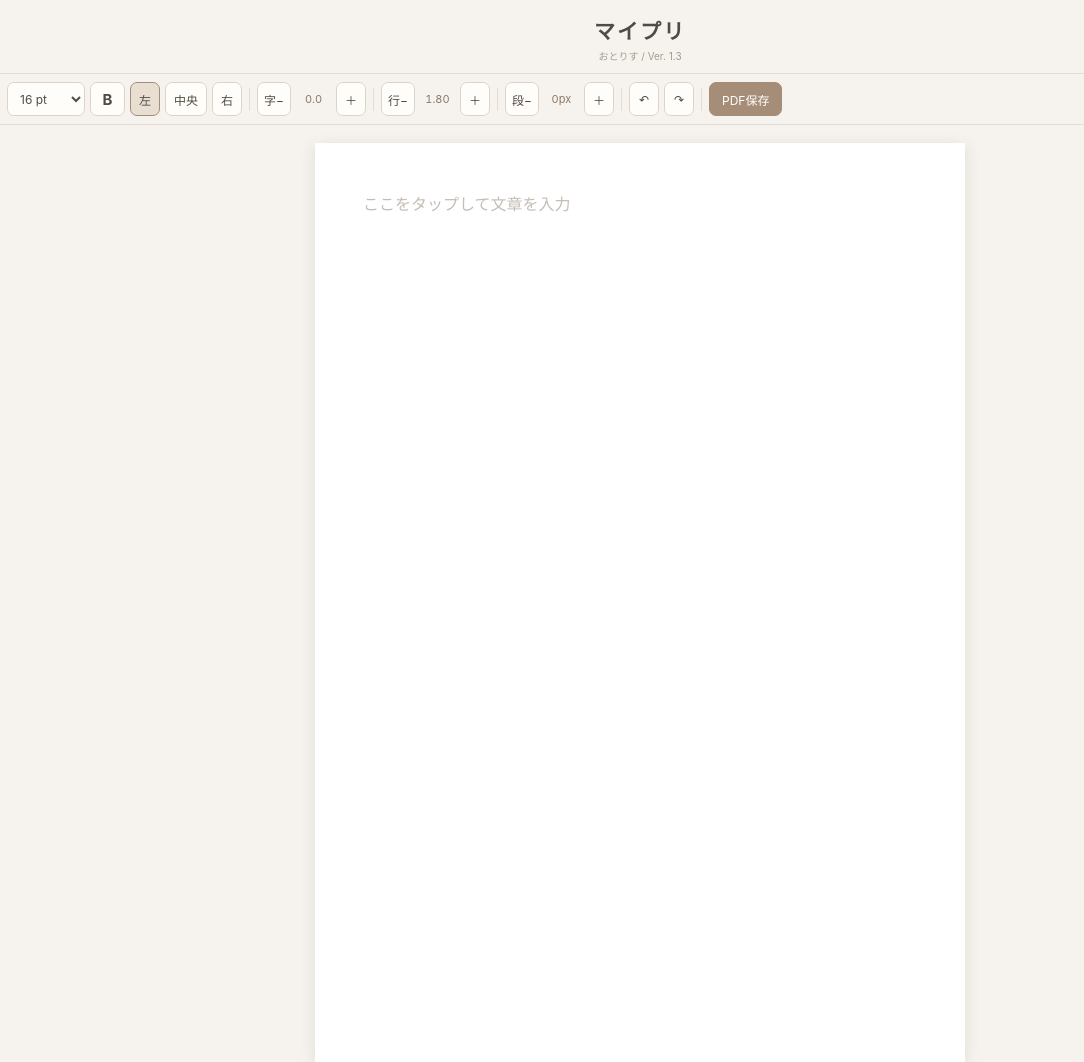
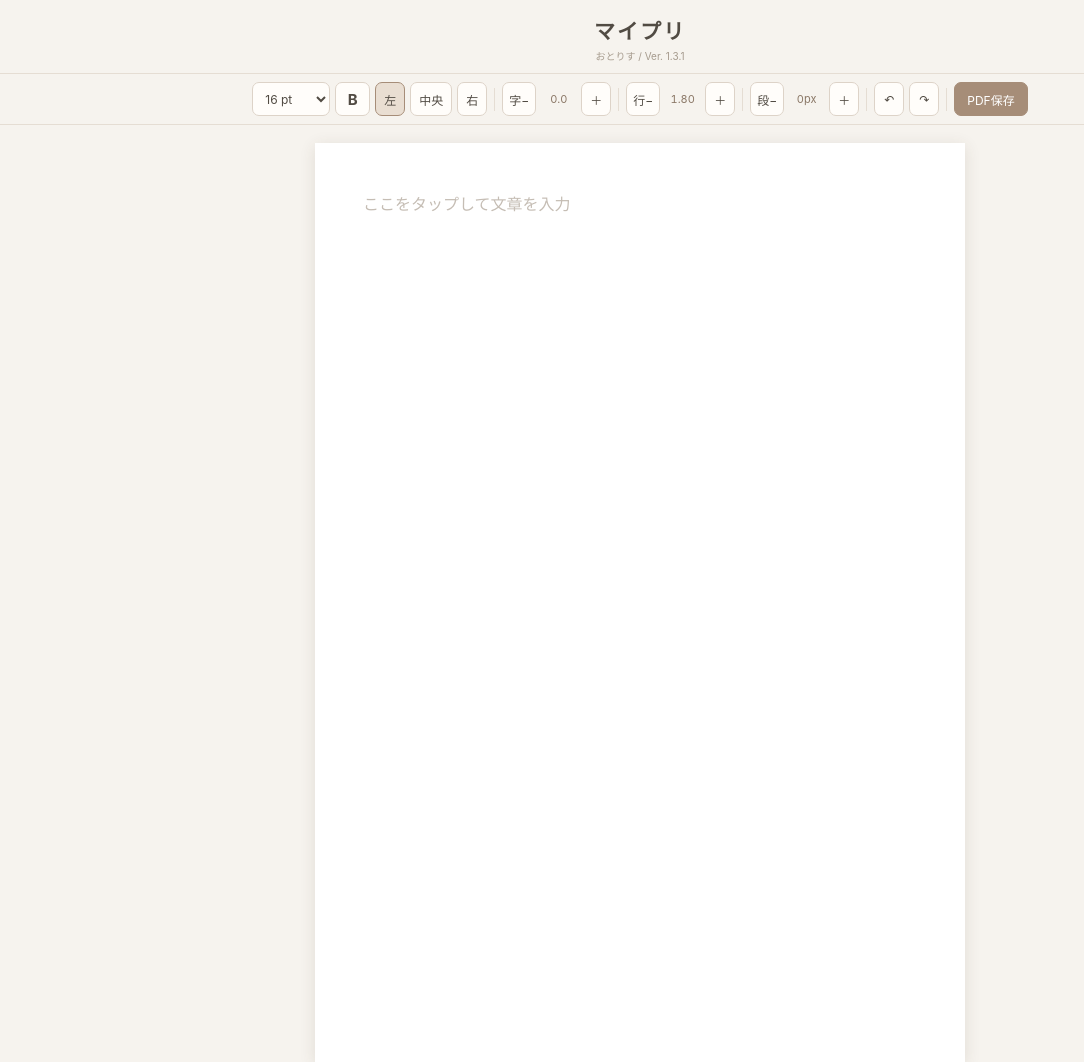
Before and after one commit to fujisawashigemi-arch/Sea-Fuji-, a plain HTML site: page mypri/index.html in a window 1280 px wide. Shown: the top 1062 px of the page, without its empty margins (0-1084 px from the left). Drawn offline with Linux system fonts and the light colour scheme.

Commit message:
index.html を更新

```diff
--- a/mypri/index.html
+++ b/mypri/index.html
@@ -62,6 +62,7 @@ header h1 {
 .tool-row {
   display: flex;
   align-items: center;
+  justify-content: center;
   gap: 5px;
   overflow-x: auto;
   overflow-y: hidden;
@@ -239,7 +240,7 @@ select {
 
 <header>
   <h1>マイプリ</h1>
-  <div class="version">おとりす / Ver. 1.3</div>
+  <div class="version">おとりす / Ver. 1.3.1</div>
 </header>
 
 <!-- 編集ツール一列 -->
@@ -323,7 +324,6 @@ let letterSpacing = 0;
 let lineHeight = 1.8;
 let paragraphSpacing = 0;
 
-/* 編集欄のフォーカス */
 function focusEditor() {
   editor.focus();
 }
@@ -458,8 +458,6 @@ document.getElementById("redoBtn").onclick =
 
 /* PDFファイル名の取得 */
 function getPdfFileName() {
-
-  // 編集欄の一行目を取得
   const text = editor.innerText || editor.textContent || "";
 
   const firstLine = text
@@ -469,10 +467,8 @@ function getPdfFileName() {
 
   let name = firstLine || "名称未設定";
 
-  // ファイル名として使用できない記号を置き換える
   name = name.replace(/[\\/:*?"<>|]/g, "_");
 
-  // PDF拡張子
   if (!name.toLowerCase().endsWith(".pdf")) {
     name += ".pdf";
   }
@@ -482,19 +478,15 @@ function getPdfFileName() {
 
 /* PDF保存 */
 document.getElementById("printBtn").addEventListener("click", function(e) {
-
   e.preventDefault();
 
-  // 一行目からファイル名を自動取得
   const defaultName = getPdfFileName();
 
-  // 保存前にファイル名を変更できる
   const inputName = window.prompt(
     "PDFのファイル名を確認・変更してね。\n\n保存先は次の印刷画面から選択できるよ。",
     defaultName
   );
 
-  // キャンセルされた場合は終了
   if (inputName === null) {
     return;
   }
@@ -505,31 +497,25 @@ document.getElementById("printBtn").addEventListener("click", function(e) {
     fileName = "名称未設定.pdf";
   }
 
-  // 使用できない記号を置き換える
   fileName = fileName.replace(/[\\/:*?"<>|]/g, "_");
 
   if (!fileName.toLowerCase().endsWith(".pdf")) {
     fileName += ".pdf";
   }
 
-  // 印刷時の文書タイトルを設定
   const originalTitle = document.title;
   document.title = fileName.replace(/\.pdf$/i, "");
 
-  // 編集欄からフォーカスを外す
   editor.blur();
 
-  // 印刷画面を呼び出す
   setTimeout(() => {
     window.print();
   }, 300);
 
-  // 印刷終了後にタイトルを戻す
   window.addEventListener("afterprint", function restoreTitle() {
     document.title = originalTitle;
     window.removeEventListener("afterprint", restoreTitle);
   });
-
 });
 </script>
 
```
